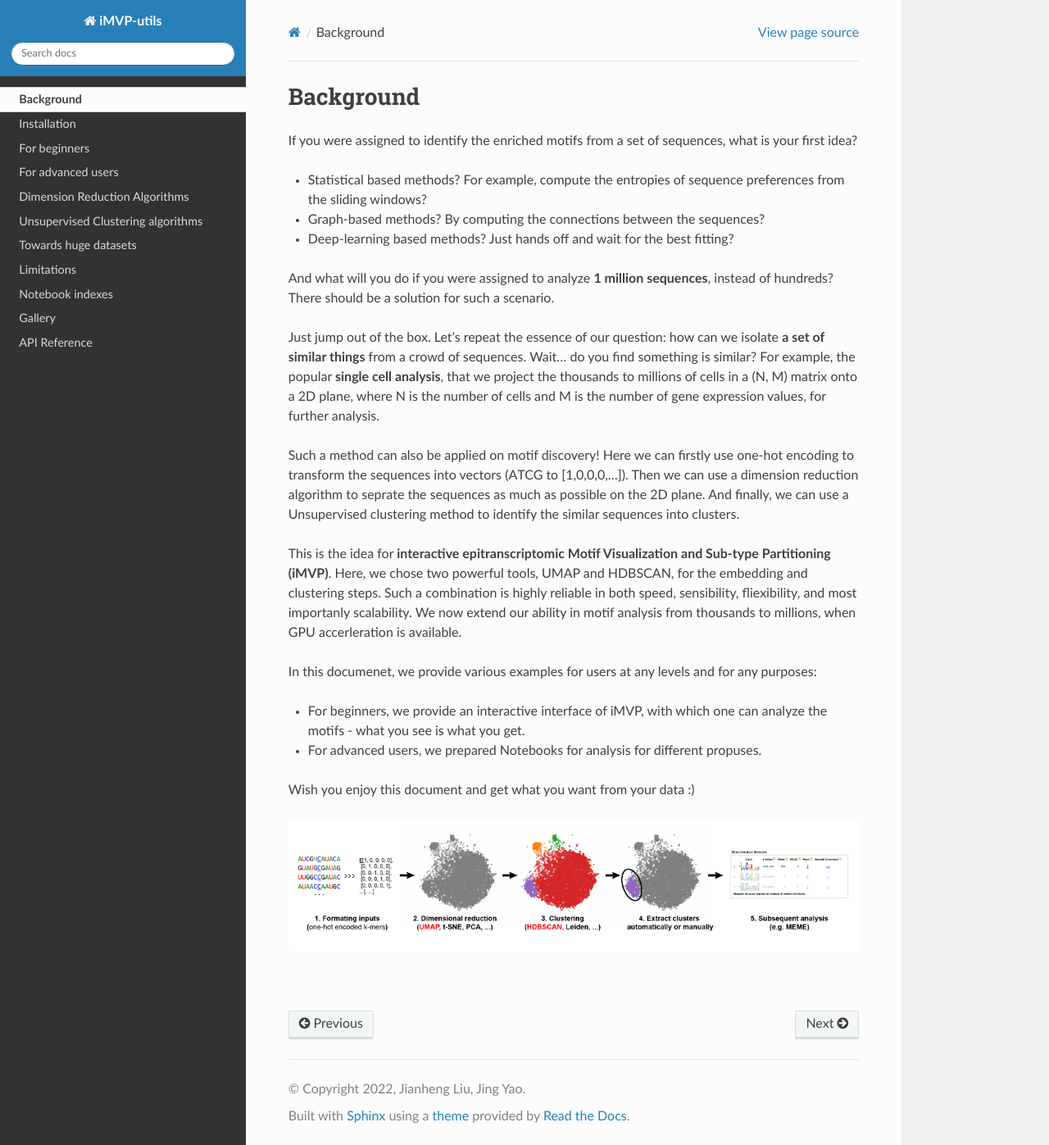
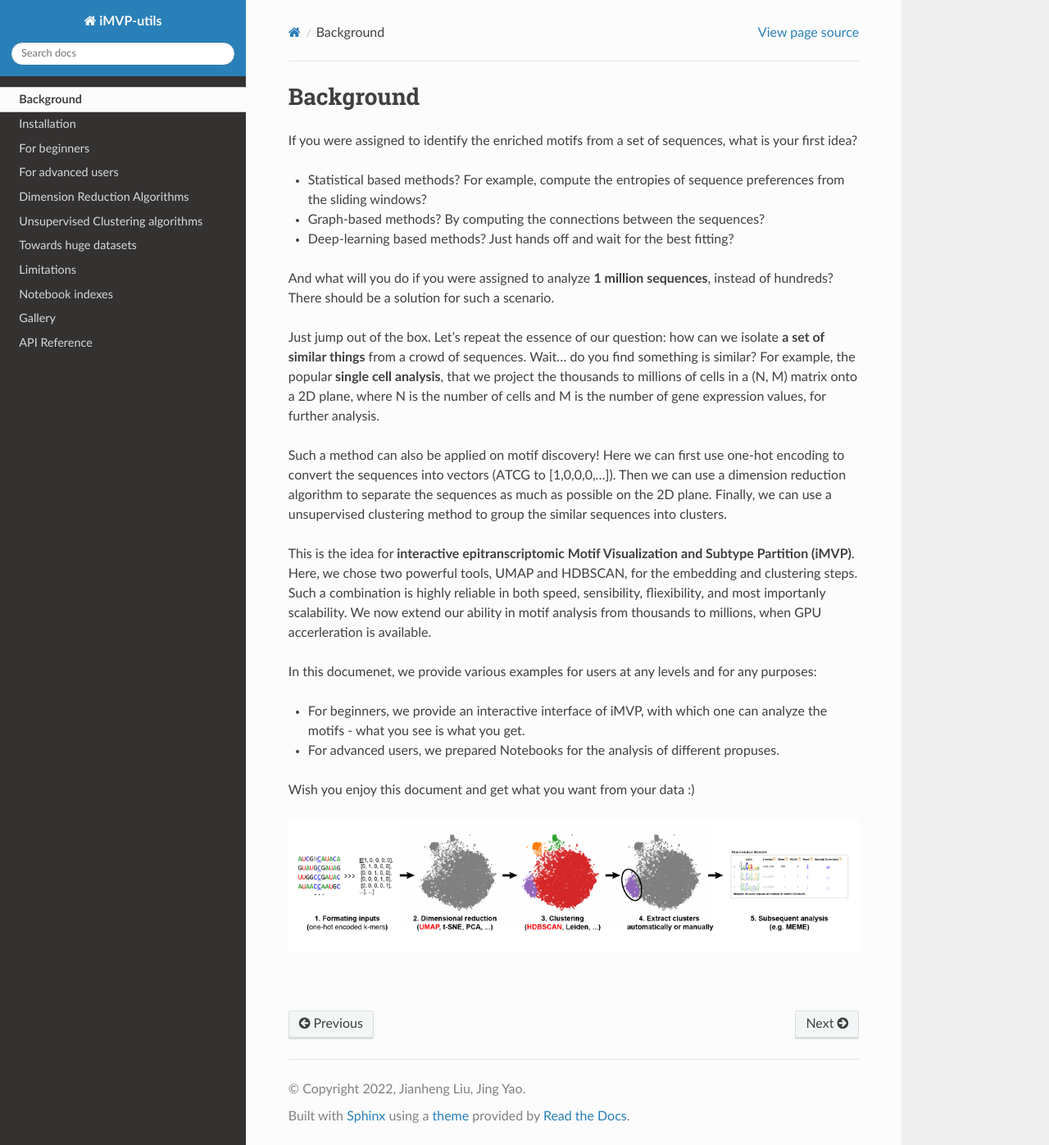
Before and after one commit to jhfoxliu/iMVP, a Sphinx documentation site: the page built from docs/background.rst, in a window 1280 px wide and 1397 px high. Shown: the whole window at 82% size. Built offline with Sphinx 7.4.7 and the Read the Docs theme 2.0.0, drawn with Linux system fonts in a browser that asks for light colours.

Commit message:
Update background.rst

```diff
--- a/docs/background.rst
+++ b/docs/background.rst
@@ -13,15 +13,15 @@ And what will you do if you were assigned to analyze **1 million sequences**, in
 
 Just jump out of the box. Let's repeat the essence of our question: how can we isolate **a set of similar things** from a crowd of sequences. Wait... do you find something is similar? For example, the popular **single cell analysis**, that we project the thousands to millions of cells in a (N, M) matrix onto a 2D plane, where N is the number of cells and M is the number of gene expression values, for further analysis.
 
-Such a method can also be applied on motif discovery! Here we can firstly use one-hot encoding to transform the sequences into vectors (ATCG to [1,0,0,0,...]). Then we can use a dimension reduction algorithm to seprate the sequences as much as possible on the 2D plane. And finally, we can use a Unsupervised clustering method to identify the similar sequences into clusters.
+Such a method can also be applied on motif discovery! Here we can first use one-hot encoding to convert the sequences into vectors (ATCG to [1,0,0,0,...]). Then we can use a dimension reduction algorithm to separate the sequences as much as possible on the 2D plane. Finally, we can use a unsupervised clustering method to group the similar sequences into clusters.
 
-This is the idea for **interactive epitranscriptomic Motif Visualization and Sub-type Partitioning (iMVP)**. Here, we chose two powerful tools, UMAP and HDBSCAN, for the embedding and clustering steps. Such a combination is highly reliable in both speed, sensibility, fliexibility, and most importanly scalability. We now extend our ability in motif analysis from thousands to millions, when GPU accerleration is available.
+This is the idea for **interactive epitranscriptomic Motif Visualization and Subtype Partition (iMVP)**. Here, we chose two powerful tools, UMAP and HDBSCAN, for the embedding and clustering steps. Such a combination is highly reliable in both speed, sensibility, fliexibility, and most importanly scalability. We now extend our ability in motif analysis from thousands to millions, when GPU accerleration is available.
 
 In this documenet, we provide various examples for users at any levels and for any purposes:
 
 * For beginners, we provide an interactive interface of iMVP, with which one can analyze the motifs - what you see is what you get.
 
-* For advanced users, we prepared Notebooks for analysis for different propuses.
+* For advanced users, we prepared Notebooks for the analysis of different propuses.
 
 Wish you enjoy this document and get what you want from your data :)
 
```
